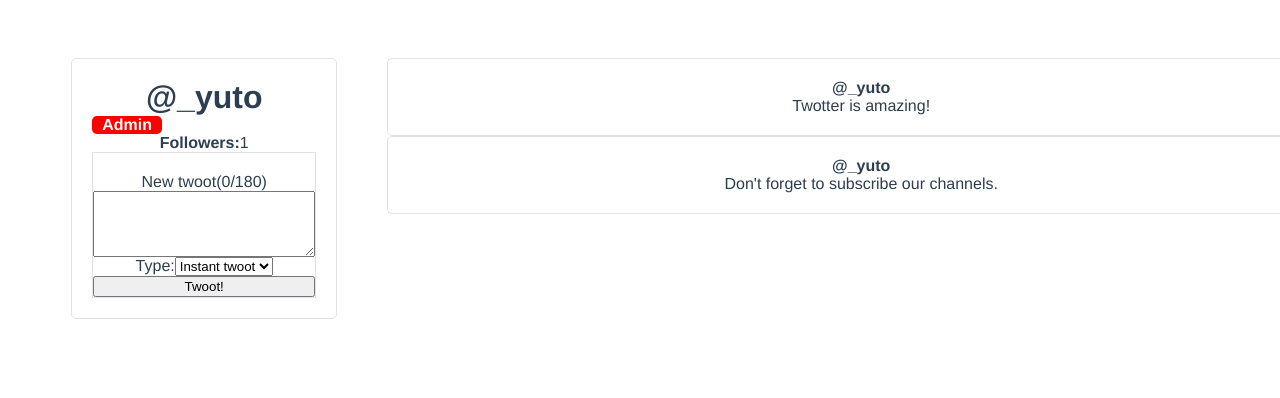
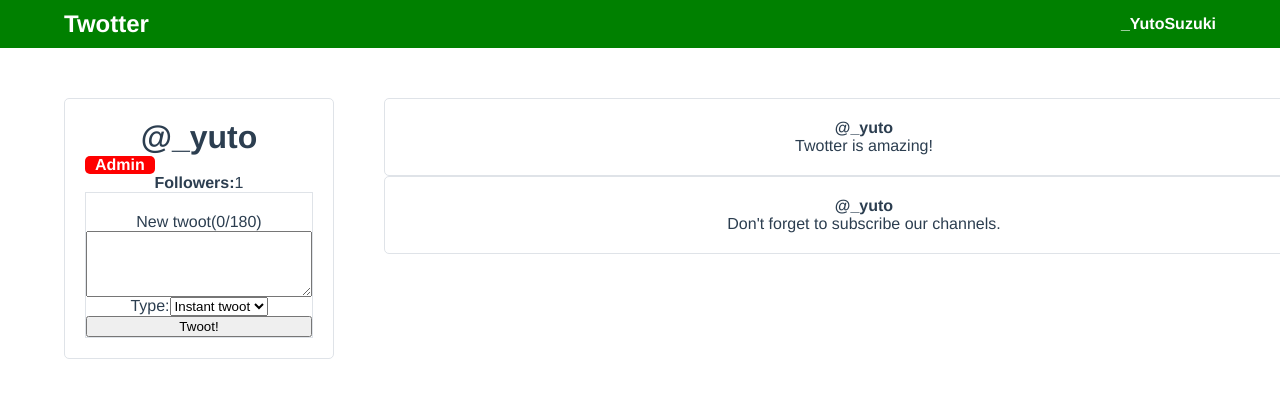
Before and after one commit to suzuking1192/twotter, a Vue app: page / in a window 1280 px wide. Shown: the top 398 px of the page. Built offline with nearby package versions, Linux system fonts and the light colour scheme.

Commit message:
add nav bar

```diff
--- a/src/App.vue
+++ b/src/App.vue
@@ -1,5 +1,13 @@
 <template>
   <div id="app">
+    <nav>
+      <div class='navigation_logo'>
+        Twotter
+      </div>
+      <div class='navigation__user'>
+        {{user.username}}
+      </div>
+    </nav>
     <UserProfile/>
   </div>
 
@@ -10,12 +18,19 @@ import UserProfile from "./components/UserProfile";
 
 export default {
   name: "App",
-  components:{UserProfile}
+  components:{UserProfile},
+  data(){
+    return{
+      user:{
+        username: `_YutoSuzuki`
+      }
+    }
+  }
 }
 
 </script>
 
-<style>
+<style lang='scss'>
 #app {
   font-family: Avenir, Helvetica, Arial, sans-serif;
   -webkit-font-smoothing: antialiased;
@@ -24,5 +39,30 @@ export default {
   color: #2c3e50;
   flex-direction: column;
   text-align:center;
+
+  nav{
+    display:flex;
+    align-items:center;
+    justify-content:space-between;
+    padding: 10px 5%;
+    background-color:green;
+    color:white;
+
+    .navigation_logo{
+      font-weight:bold;
+      font-size:24px;
+
+    }
+
+    .navigation__user{
+      font-weight:bold;
+    }
+
+
+  }
+
 }
+
+
+
 </style>
--- /dev/null
+++ b/src/components/styles/base.scss
@@ -0,0 +1,3 @@
+body {
+  margin: 0;
+}
--- /dev/null
+++ b/vue.config.js
@@ -0,0 +1,9 @@
+module.exports ={
+  css: {
+    loaderOptions:{
+      sass:{
+        additionalData:`@import "@/components/styles/base.scss";`
+      }
+    }
+  }
+}
```
